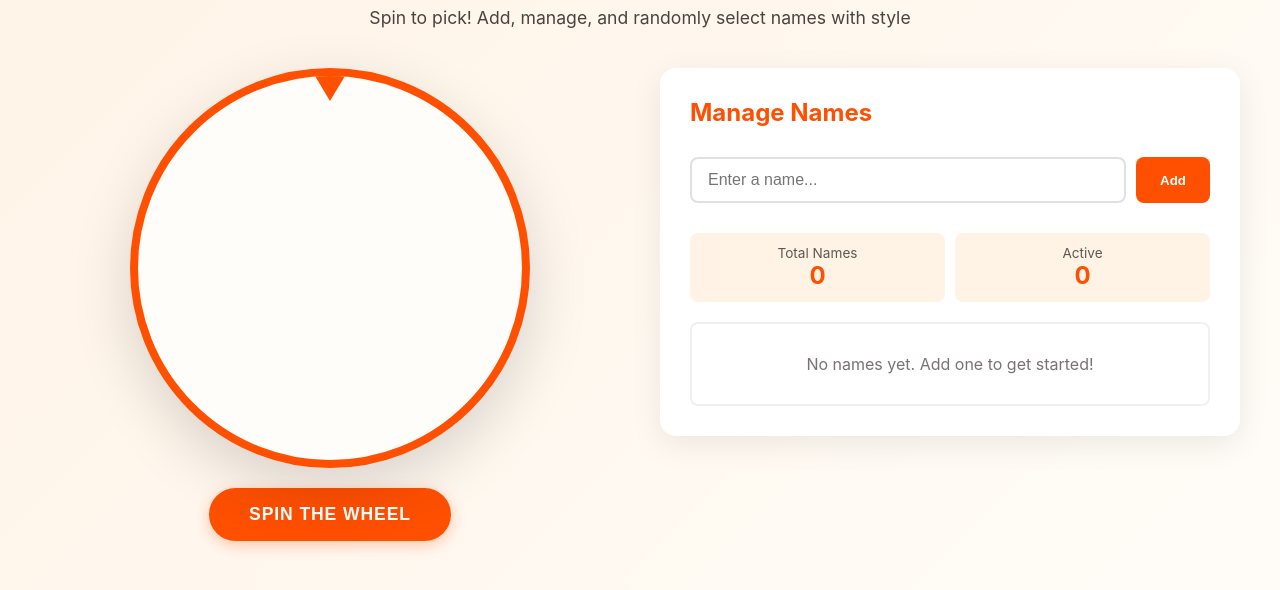
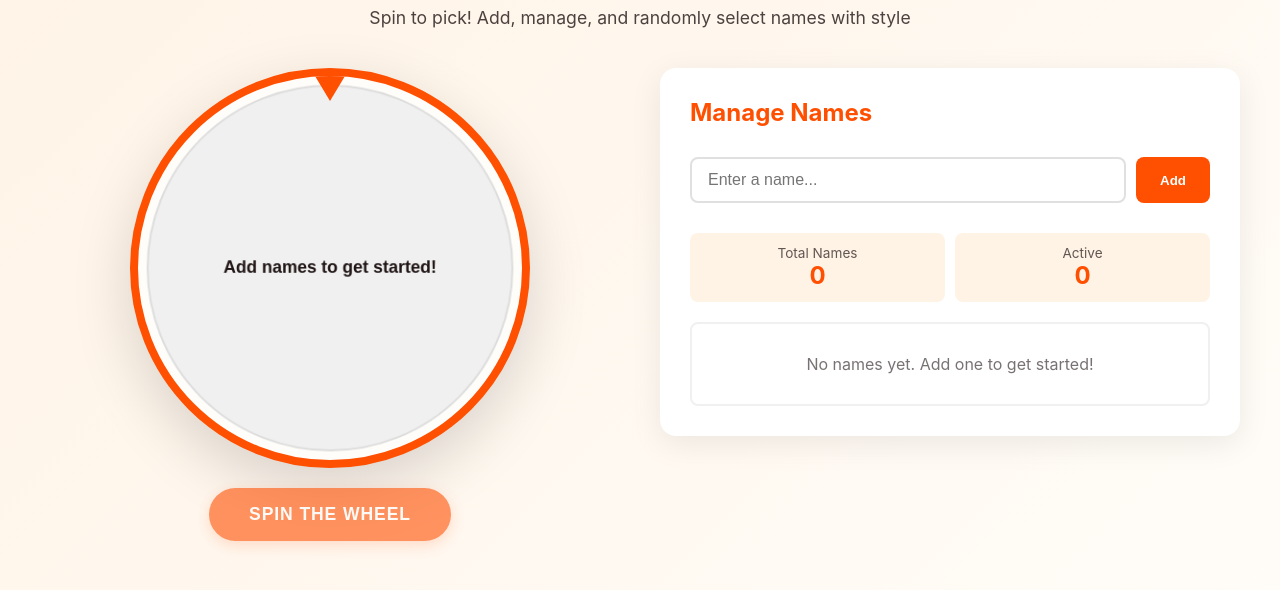
Before and after one commit to austinbjohnson/wheel-of-names, a plain HTML site: page results/claude-4.5-haiku.html in a window 1280 px wide. Shown: the part 82-672 px from the top of the page. Drawn offline with Linux system fonts and the light colour scheme.

```diff
--- a/results/claude-4.5-haiku.html
+++ b/results/claude-4.5-haiku.html
@@ -518,7 +518,7 @@
                 ctx.lineWidth = 2;
                 ctx.stroke();
 
-                ctx.fillStyle = var(--earth);
+                ctx.fillStyle = '#201515';
                 ctx.font = 'bold 18px sans-serif';
                 ctx.textAlign = 'center';
                 ctx.textBaseline = 'middle';
```
Also changed, not shown: 1 other file.
